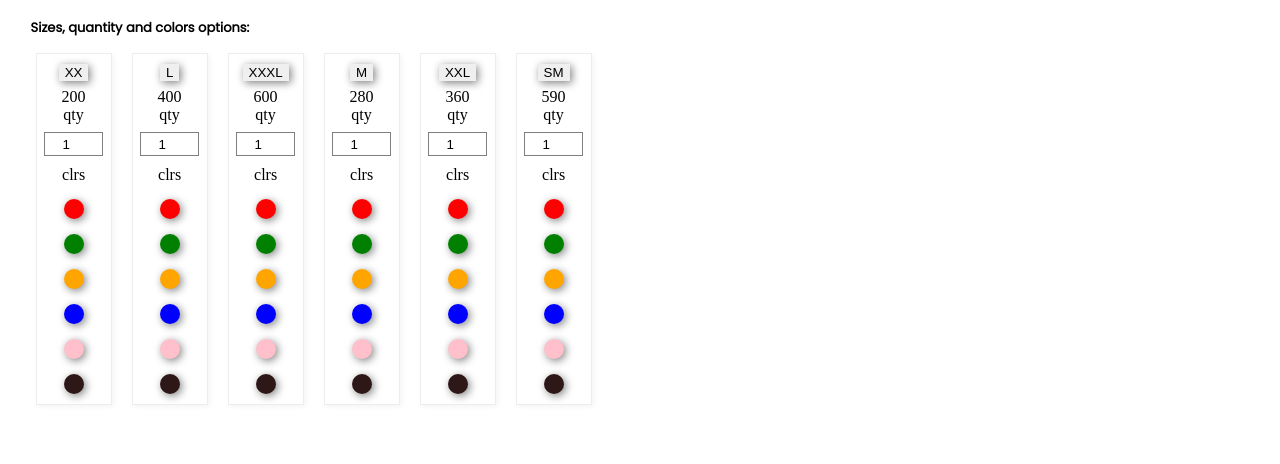
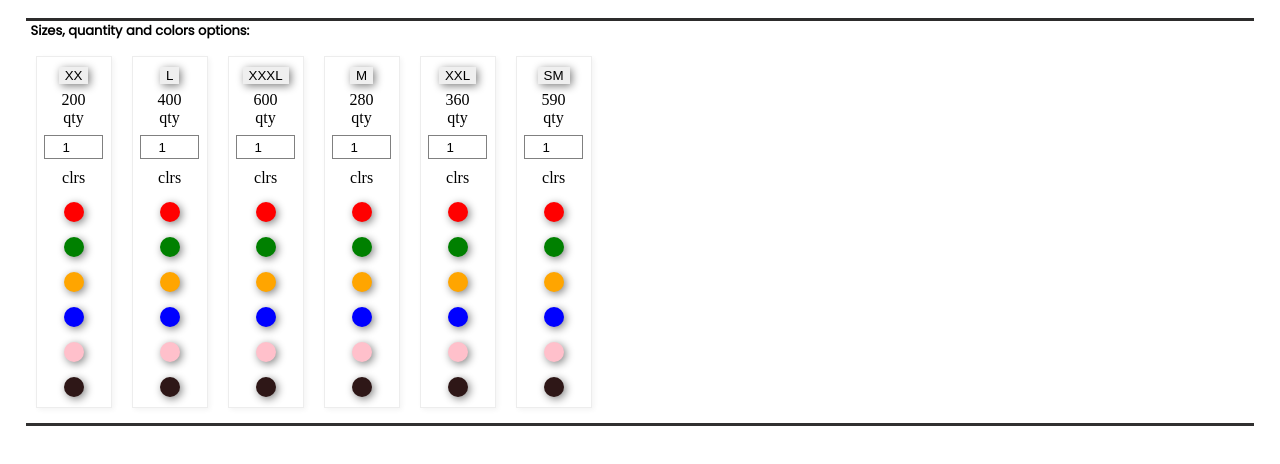
Before and after one commit to alexiscyber14/PRODUCT_CHOICES_UI, a website: page index.html in a window 1280 px wide. Shown: the part 66-530 px from the top of the page. Drawn offline with Linux system fonts and the light colour scheme.

Commit message:
Add style

```diff
--- a/style.css
+++ b/style.css
@@ -63,6 +63,8 @@ main {
   width: 100%;
   margin-top: 5px;
   display: flex;
+  border-bottom: 3px solid rgb(49, 48, 48);
+  border-top: 3px solid rgb(45, 44, 44);
   padding: 0;
   flex-direction: column;
 }
```
